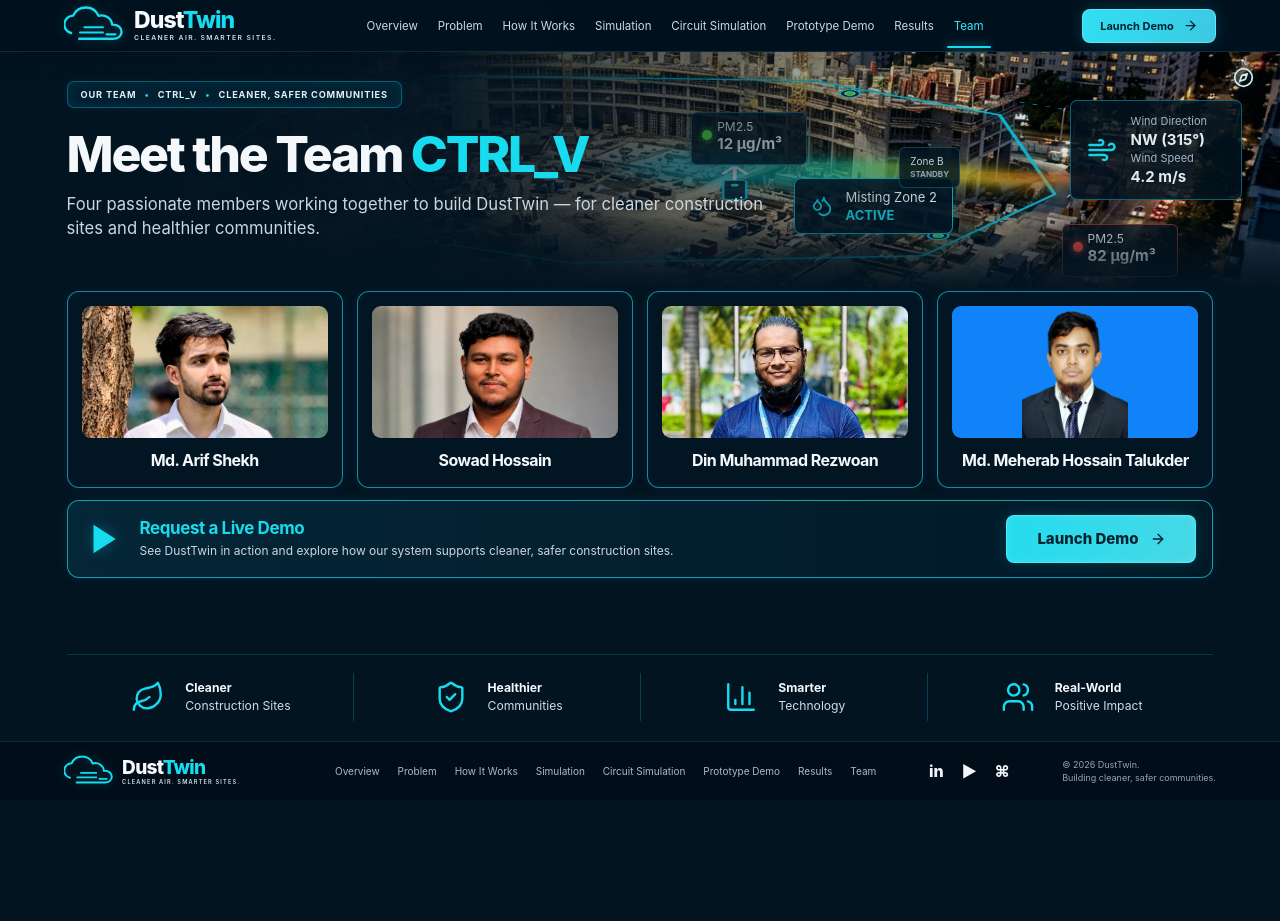
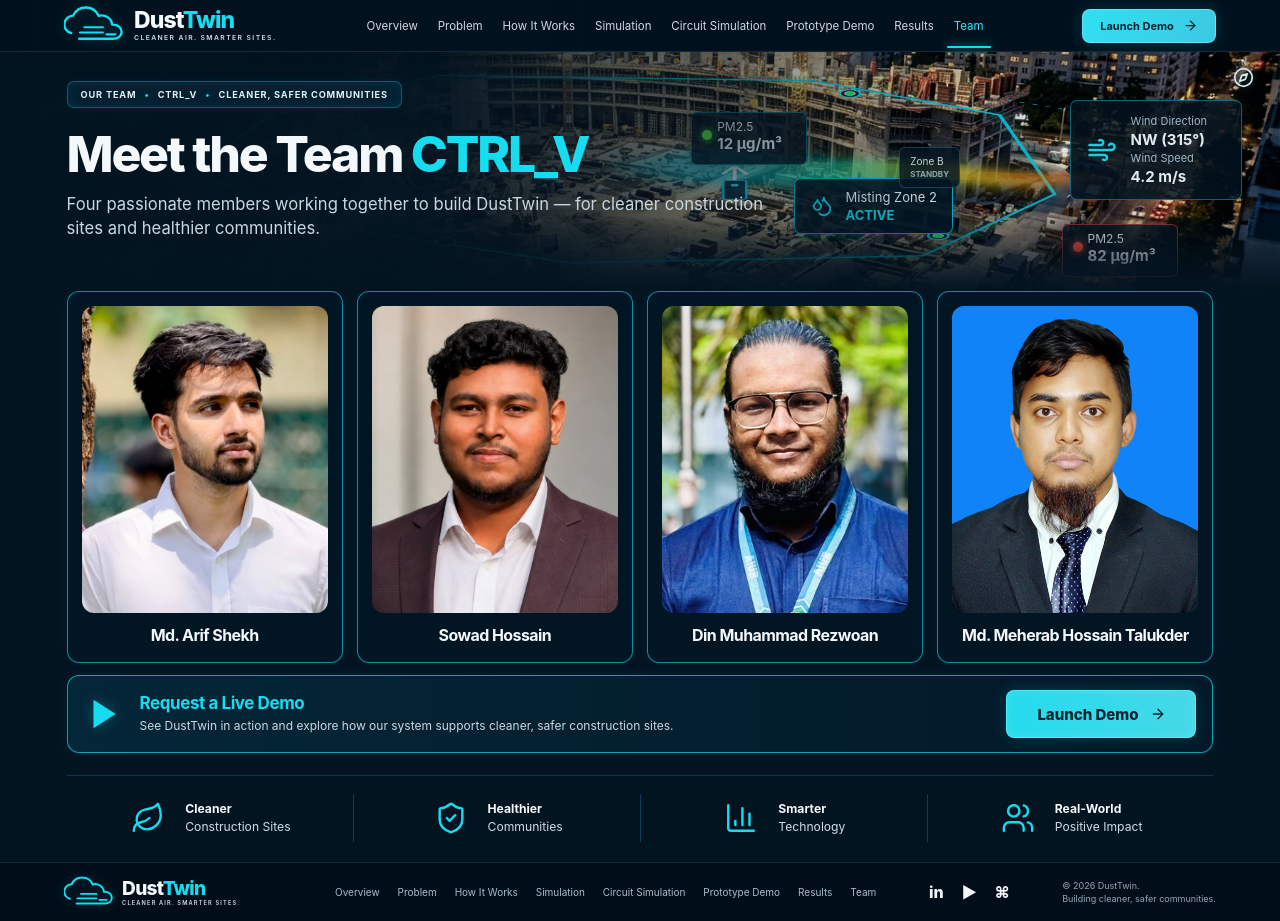
Before and after one commit to meherabmehu/DustTwin, a React (Vite) app: page /team in a window 1280 px wide. Before the commit the page ends 800 px from the top, so only its background shows below. Built offline with nearby package versions, Linux system fonts and the light colour scheme.

Commit message:
fix team member image cropping

```diff
--- a/src/pages/Team.module.css
+++ b/src/pages/Team.module.css
@@ -153,9 +153,10 @@
 
 .portrait {
   width: 100%;
-  aspect-ratio: 1.86;
+  aspect-ratio: 4 / 5;
+  flex-shrink: 0;
   overflow: hidden;
-  border-radius: 9px;
+  border-radius: 12px;
   background: var(--panel-light);
 }
 
@@ -163,20 +164,28 @@
   width: 100%;
   height: 100%;
   object-fit: cover;
+  object-position: center top;
+  transform-origin: center top;
+  transform: translate(var(--portrait-x, 0%), var(--portrait-y, 0%)) scale(var(--portrait-zoom, 1));
 }
 
-/* Individual crop positions keep each supplied portrait's face in view. */
-.memberCard:nth-child(1) .portrait img { object-position: 50% 26%; }
-.memberCard:nth-child(2) .portrait img { object-position: 50% 17%; }
-.memberCard:nth-child(3) .portrait img { object-position: 50% 14%; }
-
-/* Preserve the entire passport portrait, extending its own blue background. */
-.memberCard:nth-child(4) .portrait {
-  background: #1083f8;
+/* Non-destructive crop magnification matches the wider source photos to the
+   passport portrait's head/shoulder framing without changing image proportions. */
+.memberCard:nth-child(1) .portrait img {
+  --portrait-x: 6%;
+  --portrait-y: -36%;
+  --portrait-zoom: 1.75;
 }
 
-.memberCard:nth-child(4) .portrait img {
-  object-fit: contain;
+.memberCard:nth-child(2) .portrait img {
+  --portrait-y: -12%;
+  --portrait-zoom: 1.5;
+}
+
+.memberCard:nth-child(3) .portrait img {
+  --portrait-x: 5.5%;
+  --portrait-y: -15%;
+  --portrait-zoom: 1.85;
 }
 
 .memberName {
```
